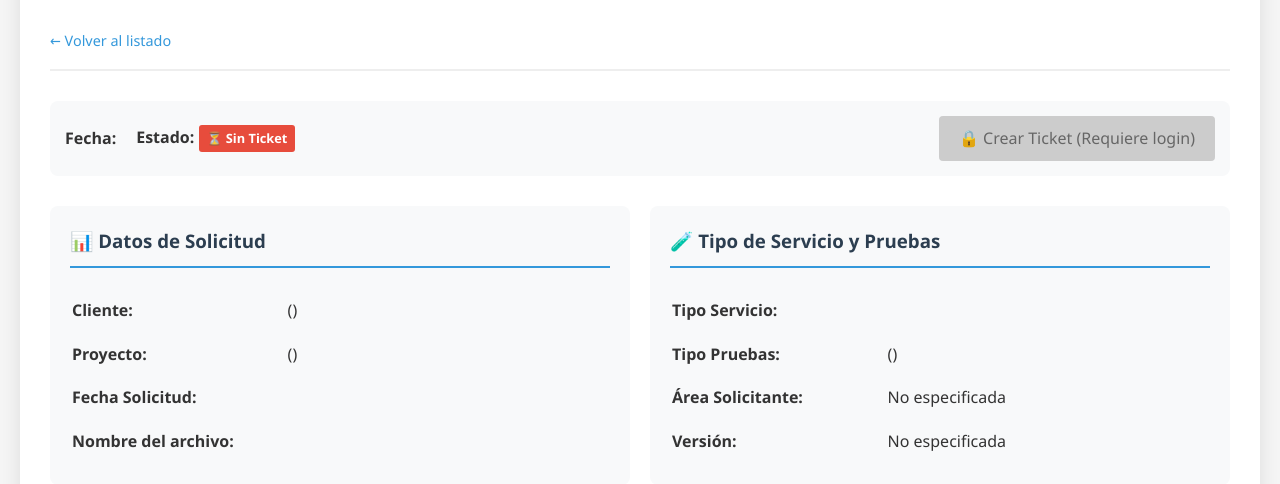
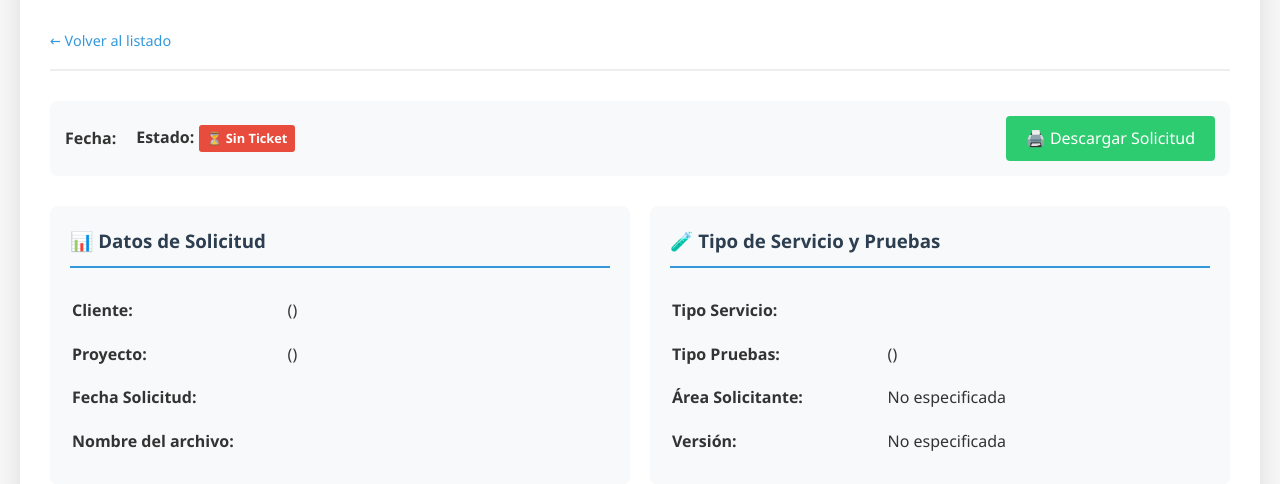
Before and after one commit to EduardoHG27/excel-extractor, a Django app: template extractor/templates/catalogos/solicitud_detail.html in a window 1280 px wide. Shown: the part 226-710 px from the top of the page. Run offline with Django 5.2, Linux system fonts and the light colour scheme; the template is opened without the code that fills it, so the values that code supplies are empty.

Commit message:
4.0.6.6 Fix botón de crear ticket en vista de detalle de solicitud

```diff
--- a/extractor/templates/catalogos/solicitud_detail.html
+++ b/extractor/templates/catalogos/solicitud_detail.html
@@ -37,7 +37,7 @@
     </div>
 
     <div style="display: flex; gap: 10px;">
-        <!-- ✅ SOLO SI EL USUARIO ESTÁ LOGUEADO -->
+        <!-- ✅ Botón Crear Ticket - SOLO para usuarios logueados -->
         {% if user.is_authenticated %}
             {% if not solicitud.ticket %}
             <form method="POST" action="{% url 'extractor:solicitud_crear_ticket' solicitud.id %}"
@@ -50,17 +50,13 @@
                 </button>
             </form>
             {% endif %}
+        {% endif %}
 
+        <!-- ✅ Botón Descargar Solicitud - Visible para TODOS (sin autenticación) -->
         {% if not solicitud.ticket %}
             <a href="{% url 'extractor:imprimir_solicitud_excel' solicitud.id %}" class="btn btn-success">🖨️ Descargar Solicitud</a>
         {% else %}
             <a href="{% url 'extractor:ticket_detail' solicitud.ticket.id %}" class="btn">👁️ Ver Ticket Asociado</a>
-            {% endif %}
-        {% else %}
-            <!-- Opcional: mostrar mensaje o botón deshabilitado -->
-            <span class="btn" style="background-color: #ccc; color: #666; cursor: not-allowed;" title="Inicia sesión para crear un ticket">
-                🔒 Crear Ticket (Requiere login)
-            </span>
         {% endif %}
     </div>
 </div>
@@ -263,7 +259,7 @@
 <!-- Botones de acción -->
 <div style="display: flex; gap: 15px; margin-top: 30px; justify-content: flex-end;">
 
-    <!-- ✅ SOLO SI EL USUARIO ESTÁ LOGUEADO -->
+    <!-- ✅ Botón Crear Ticket - SOLO para usuarios logueados -->
     {% if user.is_authenticated %}
         {% if not solicitud.ticket %}
         <form method="POST" action="{% url 'extractor:solicitud_crear_ticket' solicitud.id %}"
@@ -276,12 +272,13 @@
             </button>
         </form>
         {% endif %}
+    {% endif %}
 
+    <!-- ✅ Botón Descargar Solicitud - Visible para TODOS -->
     {% if not solicitud.ticket %}
     <a href="{% url 'extractor:imprimir_solicitud_excel' solicitud.id %}" class="btn btn-success" style="font-size: 1.1rem; padding: 12px 30px;">
         🖨️ Descargar Solicitud
     </a>
-        {% endif %}
     {% endif %}
 
     <a href="{% url 'extractor:solicitud_list' %}" class="btn" style="font-size: 1.1rem; padding: 12px 30px;">
```
Lines whose indentation alone changed are shown as unchanged.
